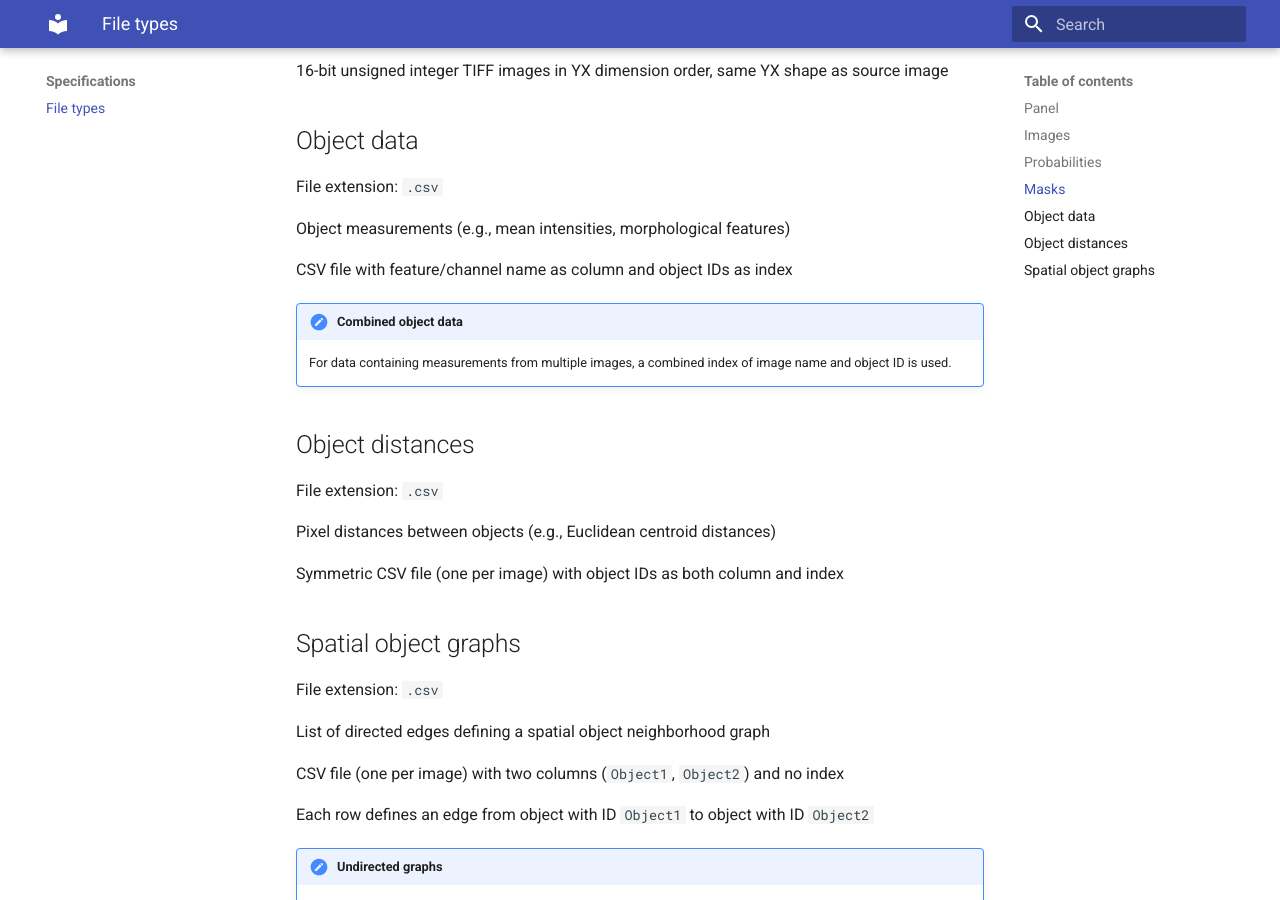
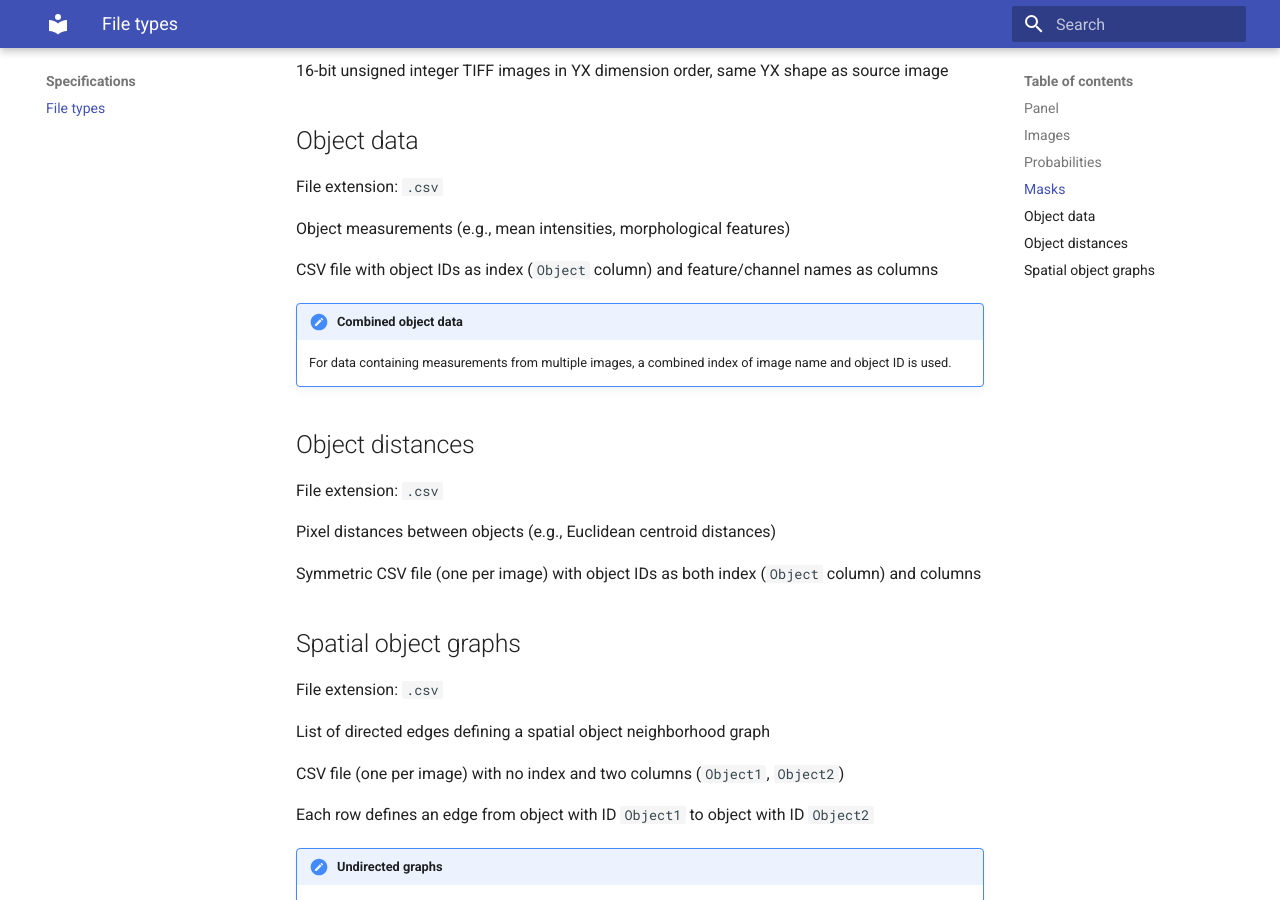
Before and after one commit to BodenmillerGroup/steinbock, an MkDocs documentation site: the page built from docs/specs/file-types.md, in a window 1280 px wide and 900 px high, scrolled down 1474 px. Built offline with MkDocs 1.6.1 and Material for MkDocs 9.7.7, drawn with Linux system fonts in a browser that asks for light colours.

Commit message:
Refined specs

```diff
--- a/docs/specs/file-types.md
+++ b/docs/specs/file-types.md
@@ -53,7 +53,7 @@ File extension: `.csv`
 
 Object measurements (e.g., mean intensities, morphological features)
 
-CSV file with feature/channel name as column and object IDs as index
+CSV file with object IDs as index (`Object` column) and feature/channel names as columns
 
 !!! note "Combined object data"
     For data containing measurements from multiple images, a combined index of image name and object ID is used.
@@ -64,7 +64,7 @@ File extension: `.csv`
 
 Pixel distances between objects (e.g., Euclidean centroid distances)
 
-Symmetric CSV file (one per image) with object IDs as both column and index
+Symmetric CSV file (one per image) with object IDs as both index (`Object` column) and columns
 
 ## Spatial object graphs
 
@@ -72,7 +72,7 @@ File extension: `.csv`
 
 List of directed edges defining a spatial object neighborhood graph
 
-CSV file (one per image) with two columns (`Object1`, `Object2`) and no index
+CSV file (one per image) with no index and two columns (`Object1`, `Object2`)
 
 Each row defines an edge from object with ID `Object1` to object with ID `Object2`
 
```
